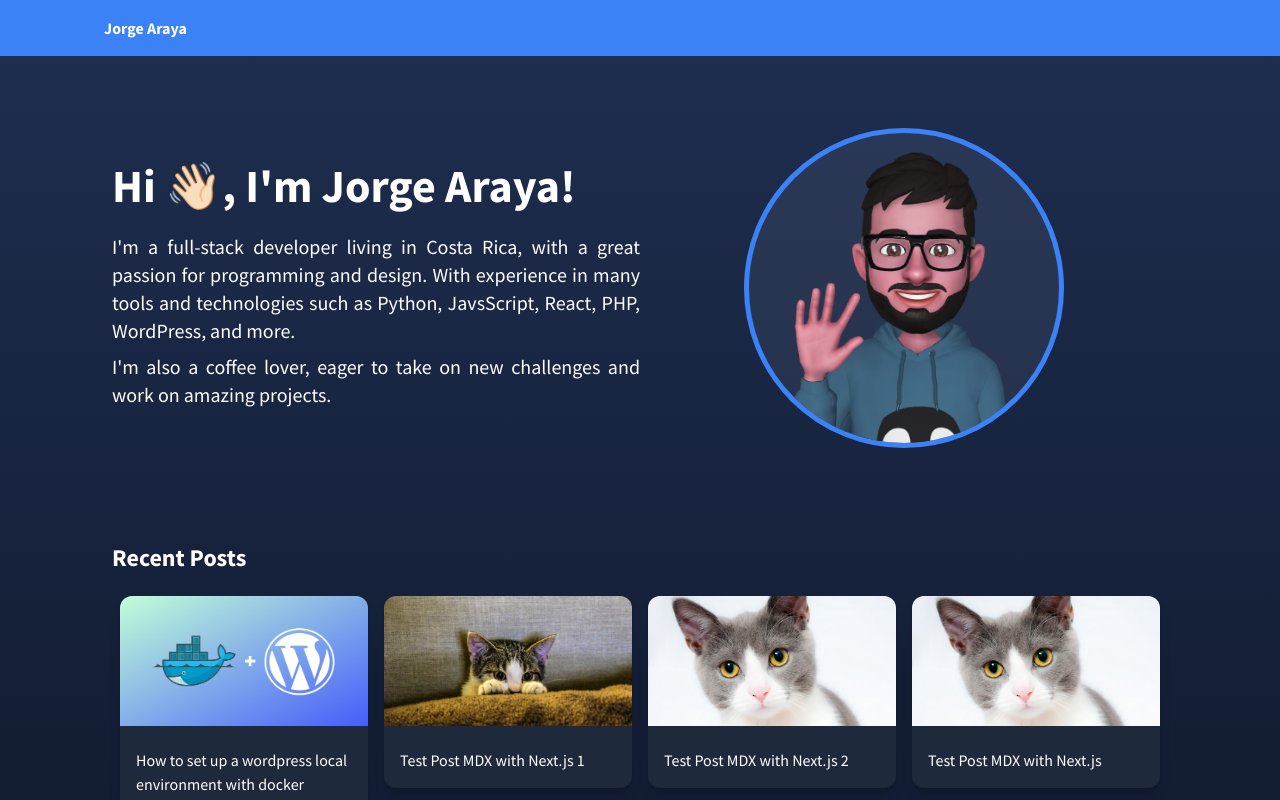
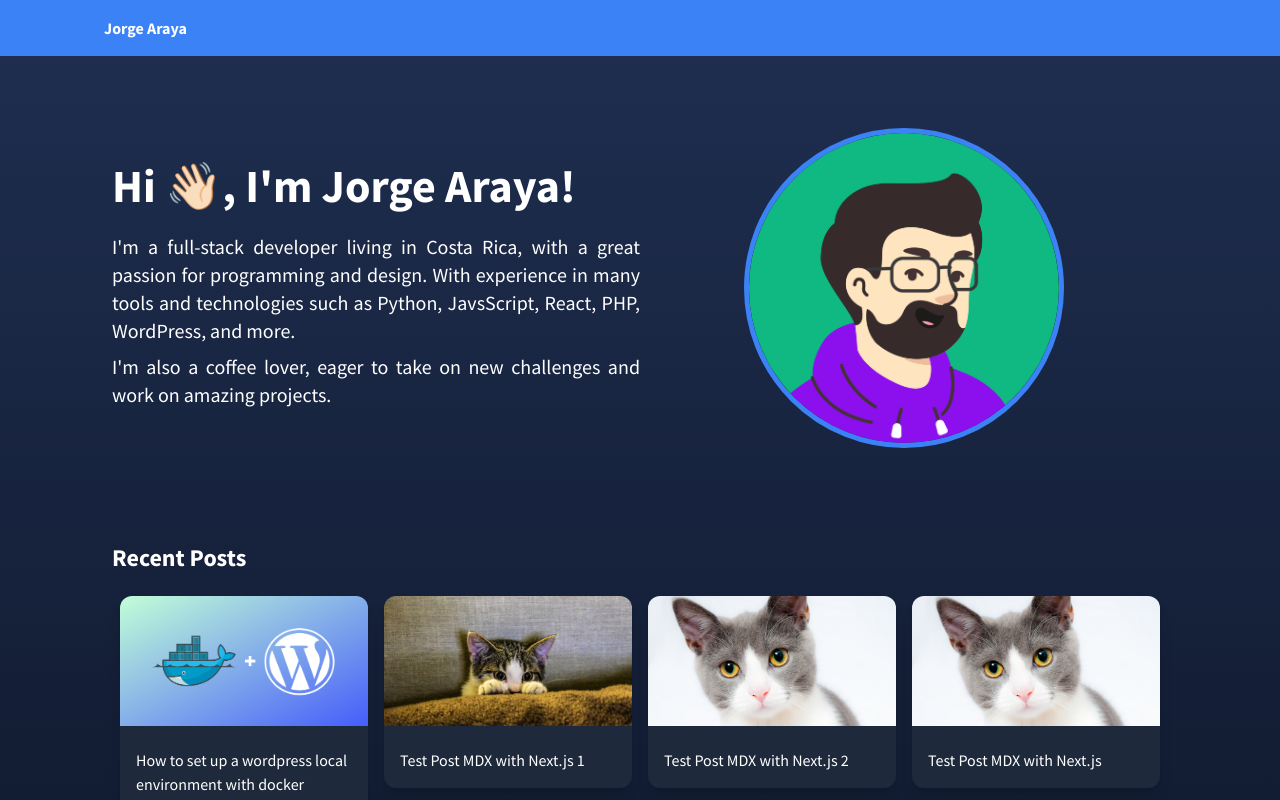
Before and after one commit to jorgearaya474/nxt-site, a Next.js app: page / in a window 1280 px wide. Shown: the top 800 px of the page. Built offline with nearby package versions, Linux system fonts and the light colour scheme.

Commit message:
update site avatar

```diff
--- a/pages/index.js
+++ b/pages/index.js
@@ -24,7 +24,7 @@ export default function Home({ posts }) {
             <div className="p-2 flex items-center justify-center">
               <figure className="pf-picture">
                 <img
-                  src="/images/jorge-armoji.png"
+                  src="/images/profile-jorge-araya.png"
                   className="rounded-full mx-auto md:max-w-xs"
                 ></img>
               </figure>
```
